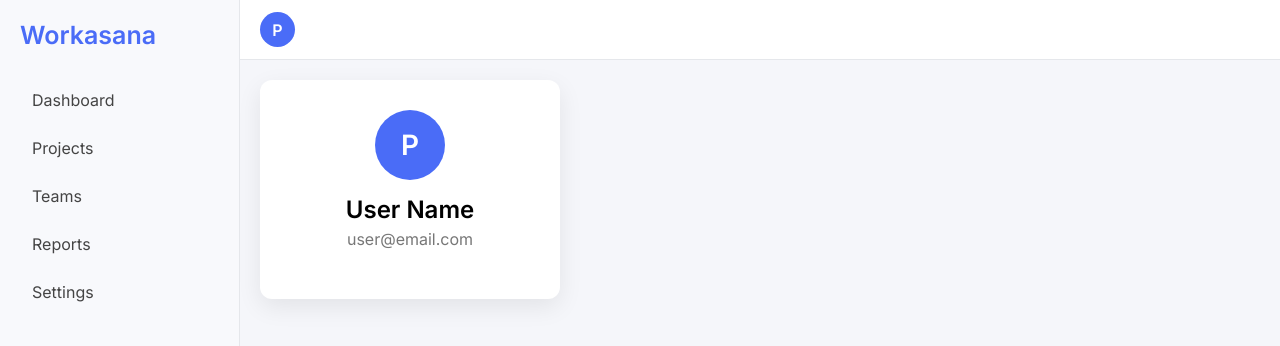
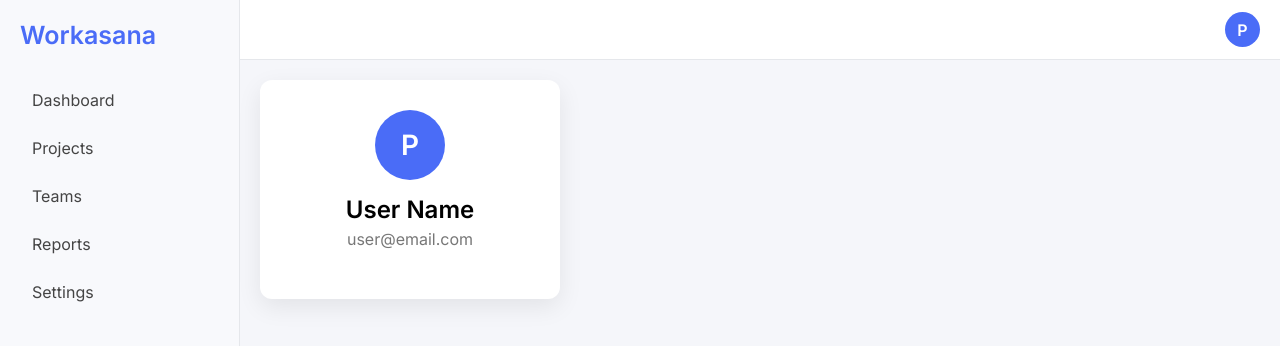
Before and after one commit to pawanx/Workasana-Frontend, a React (Vite) app: page /profile in a window 1280 px wide. Shown: the top 346 px of the page. Built offline with nearby package versions, Linux system fonts and the light colour scheme; what chartjs-plugin-datalabels would draw is missing.

Commit message:
removing search

```diff
--- a/src/styles/layout.css
+++ b/src/styles/layout.css
@@ -46,7 +46,7 @@
   background: white;
   border-bottom: 1px solid #e5e7eb;
   display: flex;
-  justify-content: space-between;
+  justify-content: end;
   align-items: center;
   padding: 0 20px;
 }
```
